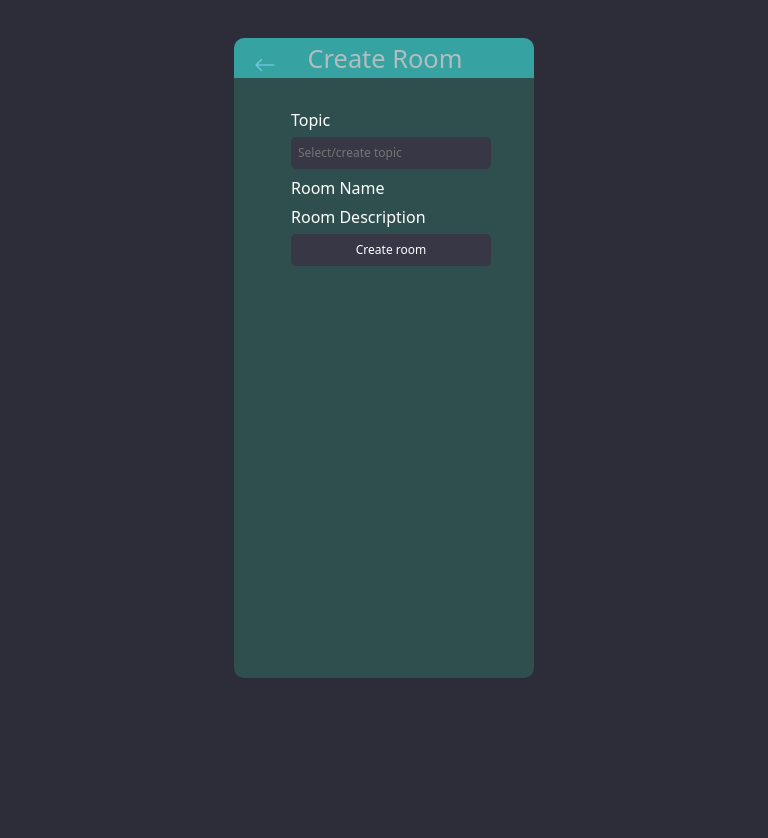
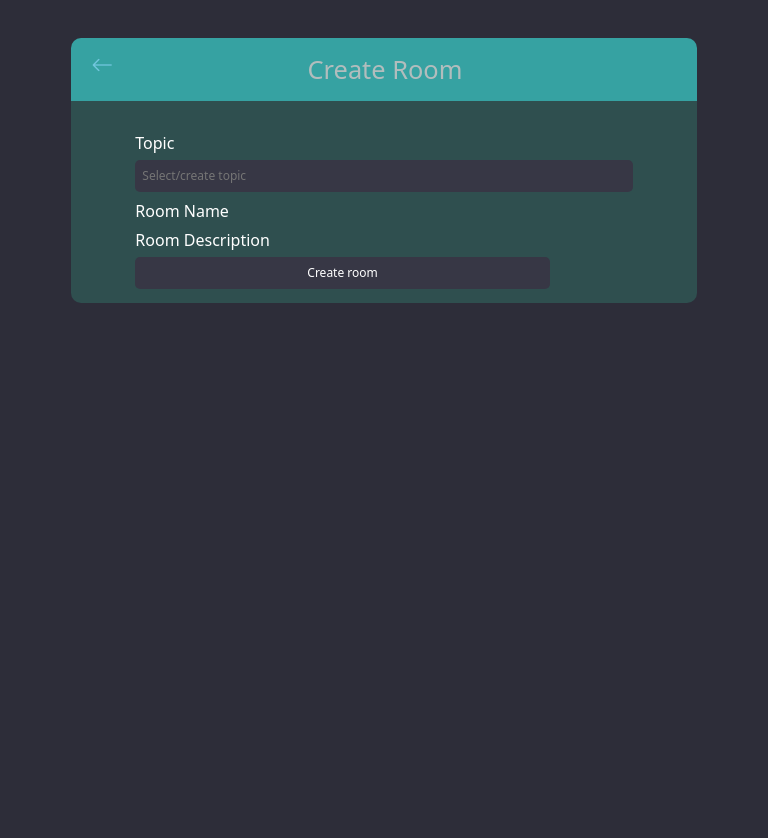
Before and after one commit to ListowelAdolwin/study_mate_app, a Django app: template baseapp/templates/baseapp/create_room.html in a window 768 px wide. Shown: the part 62-900 px from the top of the page. Run offline with Django 3.2, Linux system fonts and the light colour scheme; the template is opened without the code that fills it, so the values that code supplies are empty; parts of the project's set-up code (start-up, migrations or seed data) failed here and were passed over; some libraries are stand-ins or nearby versions.

Commit message:
Updated the with of the forms

```diff
--- a/static/styles/main.css
+++ b/static/styles/main.css
@@ -96,7 +96,6 @@ body {
   border-radius: 15px;
   padding: 8px;
   cursor: pointer;
-  font-weight: bold;
   margin-right: 10px;
 }
 
@@ -343,6 +342,7 @@ body {
     padding: 10px;
     margin: auto;
     color: white;
+    padding-bottom: 20px;
   }
 
   .center-form input,
@@ -520,15 +520,16 @@ body {
   }
 
   /** CREATE ROOM **/
-
+/*
   .top-container {
     width: 550px;
+    width: 41%;
     height: 50px;
     background-color: rgb(54, 162, 162);
     border-radius: 20px 20px 0 0;
     margin: auto;
     display: flex;
-  }
+  } */
 
   .back-icon {
     margin: 10px -40px 20px 20px;
@@ -545,13 +546,14 @@ body {
     margin-bottom: 5px;
   }
 
-  .form-container {
+/*   .form-container {
     width: 550px;
+    width: 41%;
     height: 700px;
     background-color: darkslategray;
     margin: auto;
     border-radius: 0 0 20px 20px;
-  }
+  } */
 
   /*** Login **/
   .top-container-login {
@@ -594,16 +596,21 @@ body {
   /***Login Ends ***/
   .top-container {
     width: 300px;
+    width: 85%;
     height: 40px;
+    height: auto;
     background-color: rgb(54, 162, 162);
     border-radius: 10px 10px 0 0;
     margin: auto;
     display: flex;
   }
 
+
   .form-container {
     width: 300px;
-    height: 600px;
+    width: 85%;
+    height: 700px;
+    height: min-content;
     background-color: darkslategray;
     margin: auto;
     border-radius: 0 0 10px 10px;
@@ -611,7 +618,9 @@ body {
 
   .center-form {
     width: 200px;
+    width: 85%;
     height: 200px;
+    height: auto;
     padding: 7px;
     margin: auto;
     color: white;
@@ -622,6 +631,7 @@ body {
   textarea {
     display: block;
     width: 200px;
+    width: 100%;
     border-radius: 5px;
     border: 0px;
     font-size: 12px;
@@ -733,7 +743,6 @@ body {
   border-radius: 13px;
   padding: 5px;
   cursor: pointer;
-  font-weight: bold;
   margin-right: 10px;
 }
 
```
